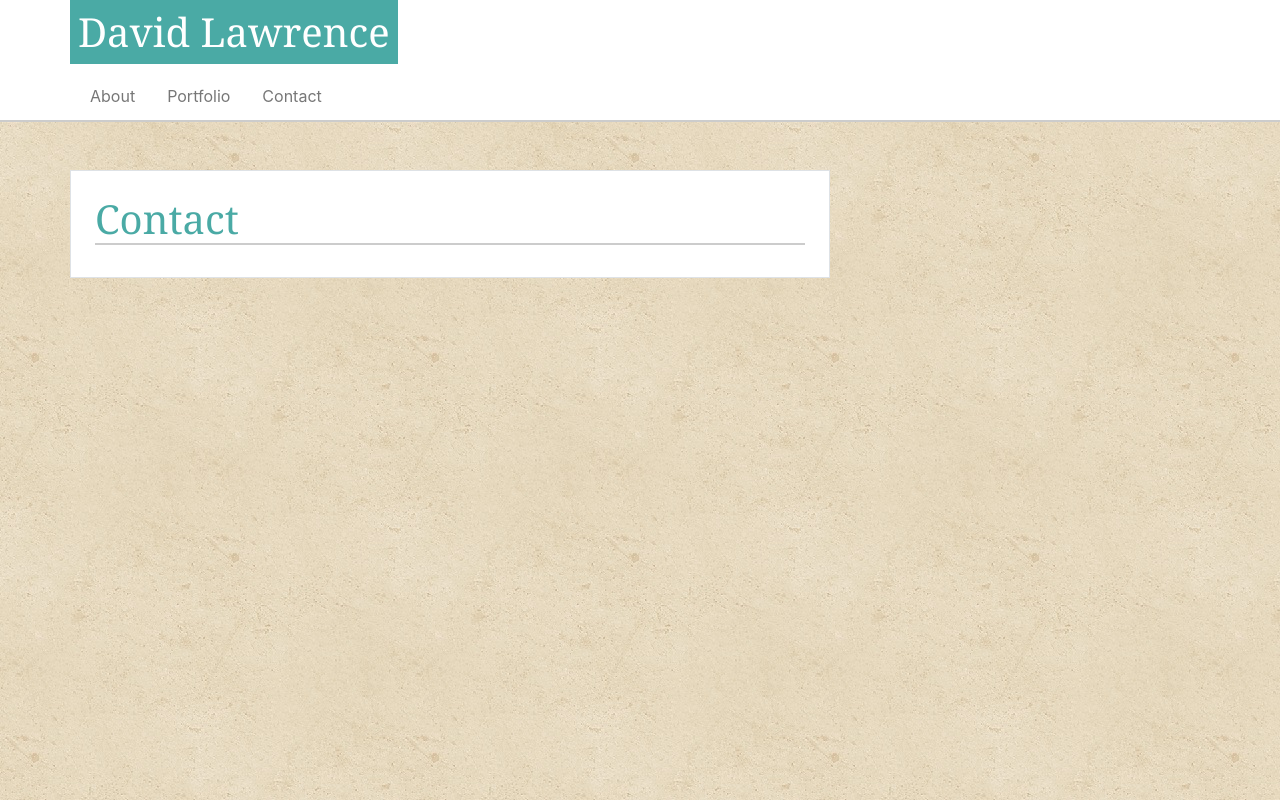
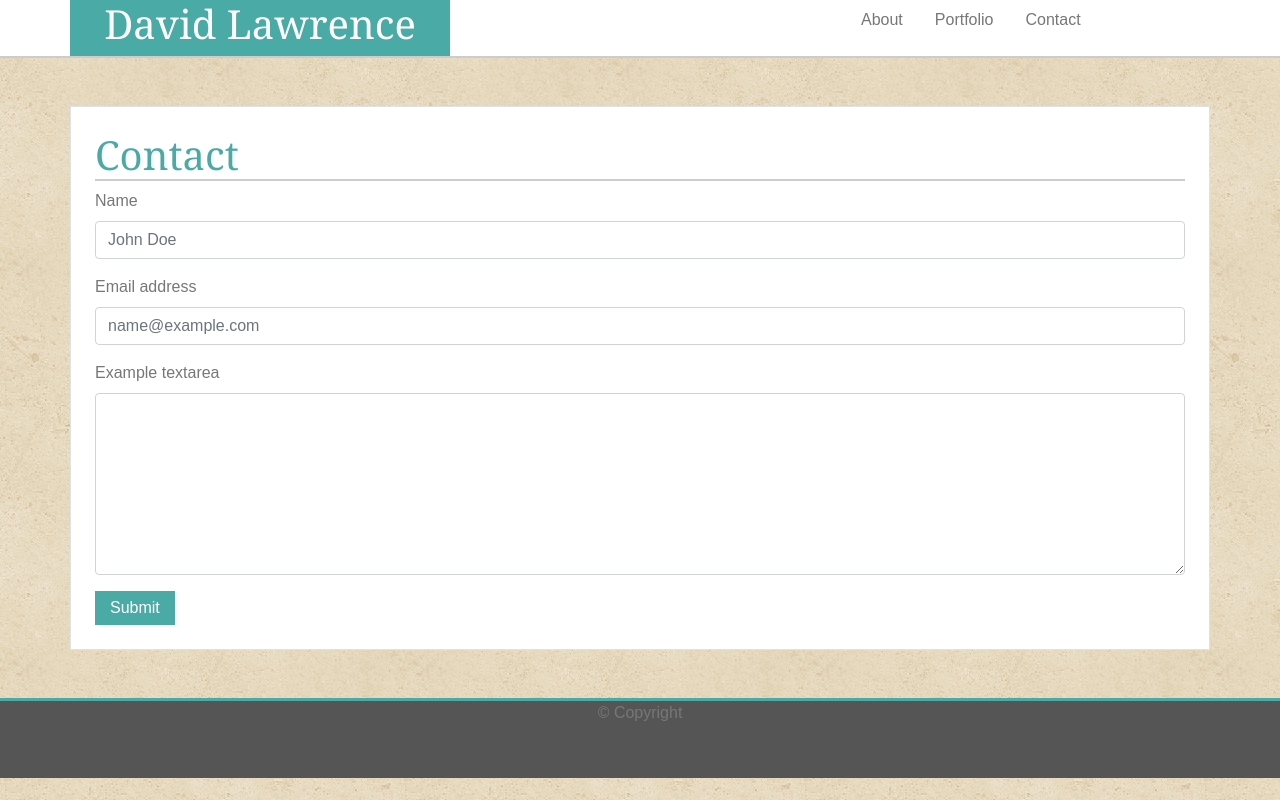
Before and after one commit to DavidLawrence1985/Bootstrap-Portfolio, a plain HTML site: page contact.html in a window 1280 px wide. Drawn offline with nearby package versions, Linux system fonts and the light colour scheme.

Commit message:
response work

```diff
--- a/assets/css/style.css
+++ b/assets/css/style.css
@@ -20,10 +20,10 @@
     color:#555555;
 }
 
-img {
+/*img {
     height: 200px;
     width: 200px;
-}
+}*/
  header {
      border-bottom: 2px solid #cccccc;
      background-color: #ffffff;
@@ -32,4 +32,31 @@ img {
 
 body {
      background-image: url(../images/concrete.jpg);
+     font-family: Arial, "Helvetica Neue", Helvetica, sans-serif;
  }
+
+
+ .myFoot {
+     background-color:#555555;
+     border-top:3px solid #4aaaa5;
+     height: 5rem;
+
+ }
+ .myBtn {
+     background-color: #4aaaa5;
+     border: none;
+     padding: 5px 15px;
+ }
+
+ .portImg {
+     position: relative;
+     width: 100%;
+
+ }
+
+ .portImgTag {
+     position: absolute;
+     width: 100%;
+     left: 0;
+     top: 180px;
+ }
--- a/contact.html
+++ b/contact.html
@@ -9,17 +9,18 @@
     <title>Contact</title>
 </head>
 <body>
-        <header>
+        <header class=" BorderB col-sm-12" >
                 <div class="container">
-                        <div class="row">
-                            <div class="col-">
-                                <p class=" h1 heading text-white p-2">David Lawrence</p>
-                            </div>
-                            <div class="col-6"></div>
-                            <div class="col- p-1">
-                                    <ul class="nav justify-content-end greyText" id="navigation">
+
+                            <div class="row justify-content-between">
+                                <div class="col-sm-4 col-xs-12 heading text-white text-center ">
+                                    <h1 class="">David Lawrence</h1>
+                                </div>
+                            <!--    <div class="col-sm-4 "></div>-->
+                                <div class="col-sm-4 col-xs-12">
+                                    <ul class="nav greyText" id="navigation">
                                             <li class="nav-item">
-                                              <a class="nav-link active" href="index.html">About</a>
+                                              <a class="nav-link" href="index.html">About</a>
                                             </li>
                                             <li class="nav-item">
                                               <a class="nav-link" href="portfolio.html">Portfolio</a>
@@ -28,22 +29,51 @@
                                               <a class="nav-link" href="contact.html">Contact</a>
                                             </li>
 
-                                          </ul>
+                                    </ul>
+                                </div>
                             </div>
-                        </div>
+
                 </div>
-                </header>
+            </header>
                 <div class="container">
-                    <div class="row">
-                        <div class="col-8 border p-4 mt-5 bg-white">
+                    <div class="row ">
+                        <div class="col-sm-12 border p-4 mt-5 bg-white">
                             <div class="row">
                                 <div class="col-12">
                                     <p class=" h1 heading2 BorderB" >Contact</p>
                                 </div>
                             </div>
+                            <!--contact for below-->
+                            <form class="greyText">
+
+                                    <div class="form-group">
+                                      <label for="exampleFormControlInput1">Name</label>
+                                      <input type="name" class="form-control" id="exampleFormControlInput1" placeholder="John Doe">
+                                    </div>
+                                    <div class="form-group">
+                                      <label for="exampleFormControlInput1">Email address</label>
+                                      <input type="email" class="form-control" id="exampleFormControlInput1" placeholder="name@example.com">
+                                    </div>
+                                    <div class="form-group">
+                                      <label for="exampleFormControlTextarea1">Example textarea</label>
+                                      <textarea class="form-control" id="exampleFormControlTextarea1" rows="7"></textarea>
+                                    </div>
+
+                                    <submit type="button" class="myBtn text-white">Submit</submit>
+                            </form>
                         </div>
                     </div>
                 </div>
+
+                <footer class="container-fluid myFoot clearfix sticky-bottom mt-5">
+                        <div class="row">
+                            <div class="col-12 align-middle">
+                                <p class="text-center greyText">&copy Copyright</p>
+                            </div>
+                        </div>
+
+                </footer>
+
         <script src="https://code.jquery.com/jquery-3.3.1.slim.min.js" integrity="sha384-q8i/X+965DzO0rT7abK41JStQIAqVgRVzpbzo5smXKp4YfRvH+8abtTE1Pi6jizo" crossorigin="anonymous"></script>
         <script src="https://cdnjs.cloudflare.com/ajax/libs/popper.js/1.14.3/umd/popper.min.js" integrity="sha384-ZMP7rVo3mIykV+2+9J3UJ46jBk0WLaUAdn689aCwoqbBJiSnjAK/l8WvCWPIPm49" crossorigin="anonymous"></script>
         <script src="https://stackpath.bootstrapcdn.com/bootstrap/4.1.3/js/bootstrap.min.js" integrity="sha384-ChfqqxuZUCnJSK3+MXmPNIyE6ZbWh2IMqE241rYiqJxyMiZ6OW/JmZQ5stwEULTy" crossorigin="anonymous"></script>
```
Also changed, not shown: index.html (+27 -16 lines), portfolio.html (+54 -13 lines).
